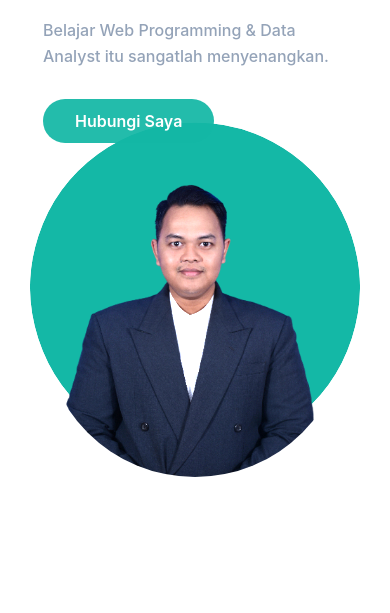
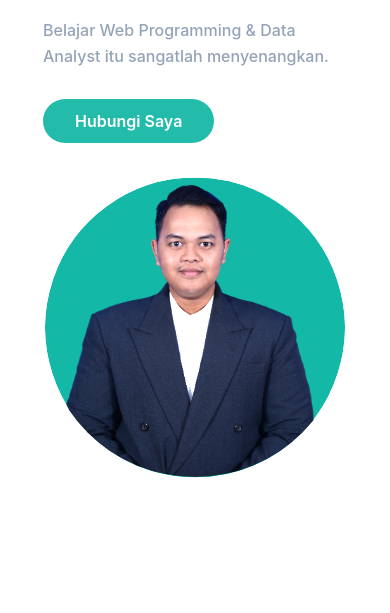
Before and after one commit to suryohadiprakoso/portfolio, a website: page index.html in a window 390 px wide. Shown: the part 231-844 px from the top of the page. Drawn offline with Linux system fonts and the light colour scheme.

Commit message:
edit index html

```diff
--- a/index.html
+++ b/index.html
@@ -82,7 +82,7 @@
           <div class="w-full self-end px-4 lg:w-1/2">
             <div class="relative mt-10">
               <img src="dist/img/profil.png" alt="Suryo Hadi Prakoso" class="max-w-full mx-auto rounded-full brightness-150" />
-              <span class="absolute -bottom-2 -z-10 left-1/2 -translate-x-1/2 scale-100 mini-tablet:scale-110 mini-tablet:-translate-y-10 sm:scale-125 sm:-translate-y-10">
+              <span class="absolute -bottom-2 -z-10 left-1/2 -translate-x-1/2 scale-100 mini-tablet:scale-100 sm:scale-125 sm:-translate-y-10">
                 <svg width="325" height="315" viewBox="0 0 1000 1000" xmlns="http://www.w3.org/2000/svg">
                   <defs>
                     <clipPath id="a"><path fill="currentColor" d="M952.5 647Q905 794 780 885t-280 91q-155 0-280-91T47.5 647Q0 500 47.5 353T220 115q125-91 280-91t280 91q125 91 172.5 238t0 294Z" /></clipPath>
```
Also changed, not shown: dist/output.css.
